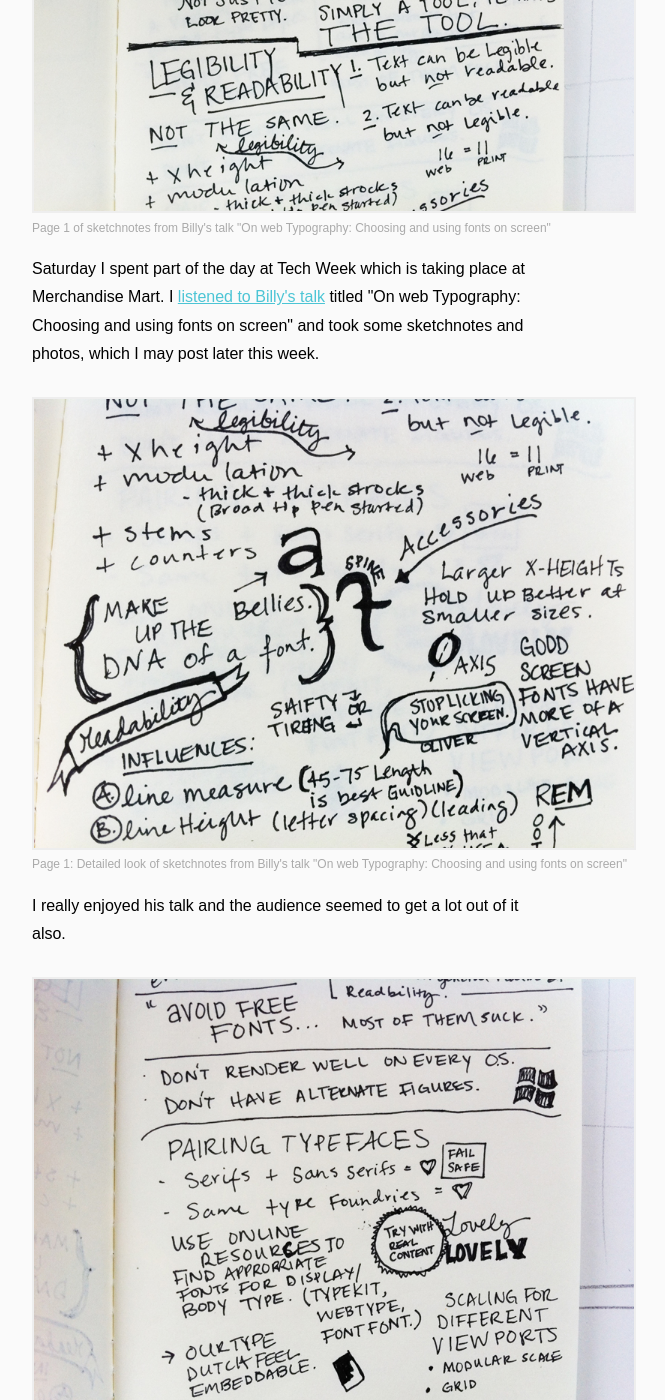
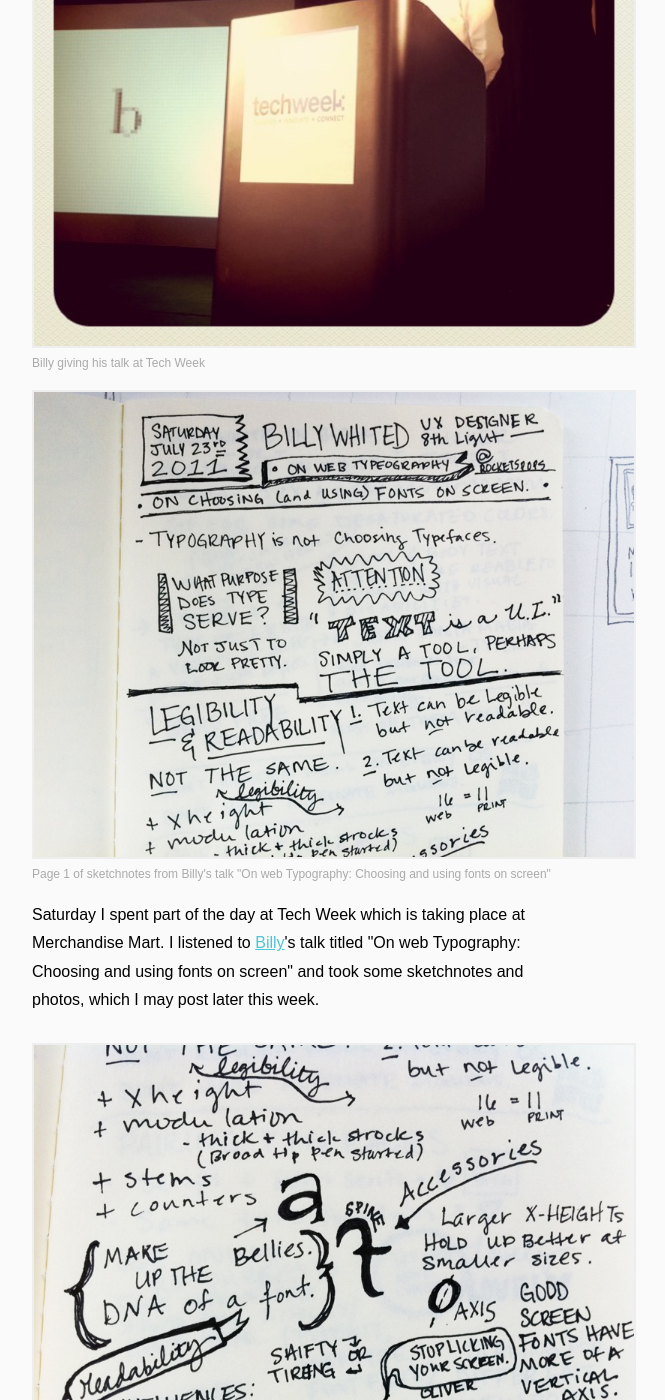
Before and after one commit to smbriones/smbriones.github.com, a Jekyll site: the page built from _posts/2011-07-25-week-three.html, in a window 1280 px wide and 1400 px high, scrolled down 1744 px. Shown: the whole window, without its empty margins (468-1133 px from the left). Built offline with Jekyll 4.4.1, drawn with Linux system fonts in a browser that asks for light colours; nearby versions of some CDN libraries.

Commit message:
added new photo and edited blog post

```diff
--- a/_posts/2011-07-25-week-three.html
+++ b/_posts/2011-07-25-week-three.html
@@ -54,6 +54,11 @@
 <h3>Tech Week, Startup Weekend, and S.P.A.R.K.</h3>
 
 <figure>
+  <img src="/images/blog/week3/billy_instagram.jpg">
+  <figcaption>Billy giving his talk at Tech Week</figcaption>
+</figure>
+
+<figure>
   <img src="/images/blog/week3/bwhited-notes-a.jpg">
   <figcaption>Page 1 of sketchnotes from Billy's talk "On web Typography:
     Choosing and using fonts on screen"</figcaption>
@@ -61,9 +66,9 @@
 
 <p>
   Saturday I spent part of the day at Tech Week which is taking place at Merchandise Mart. I
-  <a href="http://instagr.am/p/IWfFb/">listened to Billy's talk</a>
-  titled "On web Typography: Choosing and using fonts on screen" and took some sketchnotes and
-  photos, which I may post later this week.
+  listened to <a href="http://www.8thlight.com/our-team/billy-whited">Billy</a>'s talk titled
+  "On web Typography: Choosing and using fonts on screen" and
+  took some sketchnotes and photos, which I may post later this week.
 </p>
 
 <figure>
```
Also changed, not shown: images/blog/week3/billy_instagram.jpg (added).
